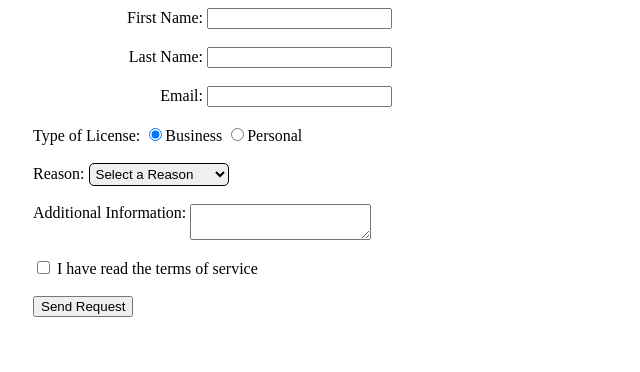
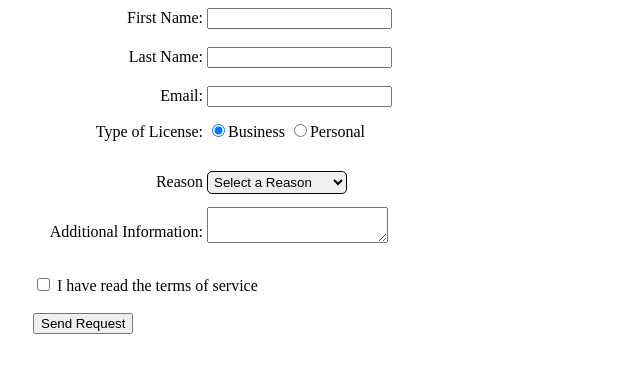
Before and after one commit to MarkDKeller/PortfolioSite, a plain HTML site: page contactUsForm.html in a window 1280 px wide. Shown: the whole page, without its empty margins (0-640 px from the left). Drawn offline with Linux system fonts and the light colour scheme.

Commit message:
06/28/2017 @ 01:25pm

```diff
--- a/contactUsForm.html
+++ b/contactUsForm.html
@@ -3,7 +3,7 @@
     <head>
         <title>Contact Us</title>
         <style>
-            label {
+            label, p {
                 display: inline-block;
                 width: 170px;
                 text-align: right;
@@ -32,6 +32,7 @@
                 <input id="firstName" name="firstName" type="text" />
             </div>
             <br/>
+
             <div>
                 <label id="lastNameLabel" for="lastName">Last Name: </label>
                 <input id="lastName" name="lastName" type="text" />
@@ -41,14 +42,14 @@
                 <label id="emailLabel" for="email"> Email: </label>
                 <input id="email" name="email" type="text" />
             </div>
-            <br/>
-            <div>Type of License:
+
+            <div><p>Type of License:</p>
                 <input type="radio" name="licenseType" value="Business" checked/>Business
                 <input type="radio" name="licenseType" value="Personal"        />Personal
             </div>
-            <br/>
 
-            <div>Reason:
+            <div>
+                <p>Reason</p>
                 <select name="Reason">
                     <option value="Select a Reason">Select a Reason</option>
                     <option value="Software Support">Software Support</option>
@@ -56,15 +57,15 @@
                     <option value="Information Request">Information Request</option>
                 </select>
             </div>
-            <br/>
 
-            <div>Additional Information:
+            <div>
+                <p>Additional Information: </p>
                 <textarea name="additionalInformation"></textarea><br/>
             </div>
             <br/>
             <div>
                 <input type="checkbox" name="serviceTerms" value="I have read the terms"/>
-                I have read the terms of service<br/>
+                I have read the terms of service
             </div>
             <br/>
             <div>
```
